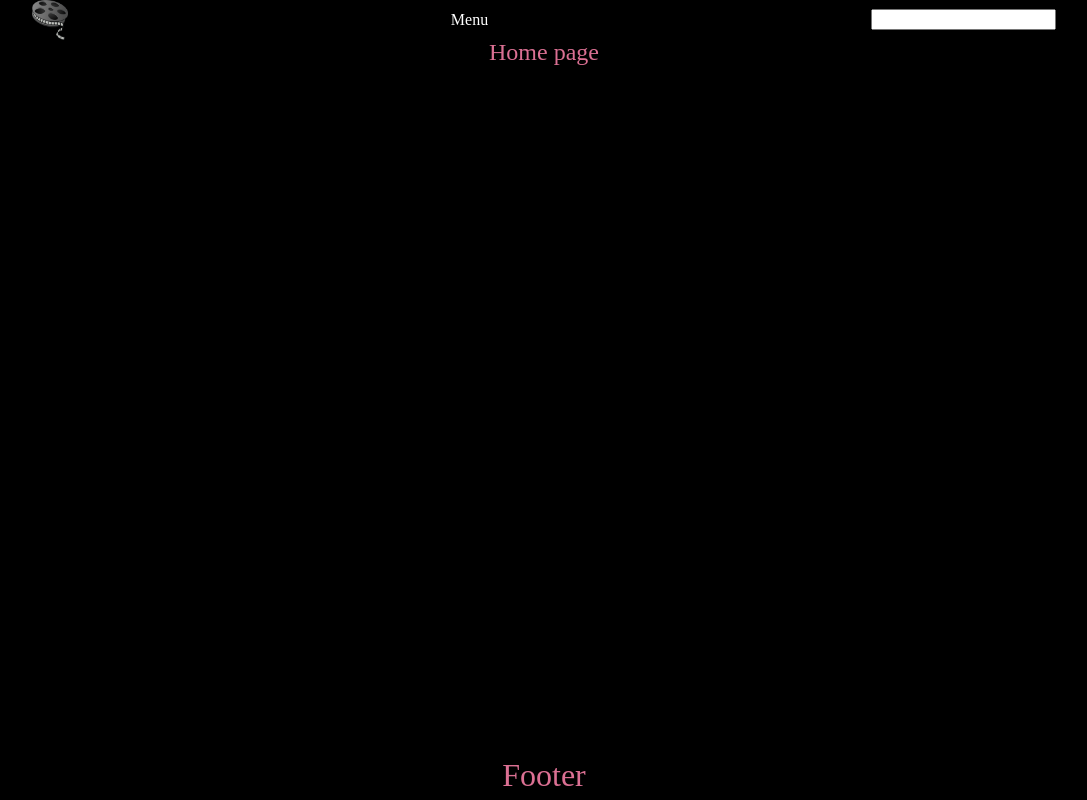
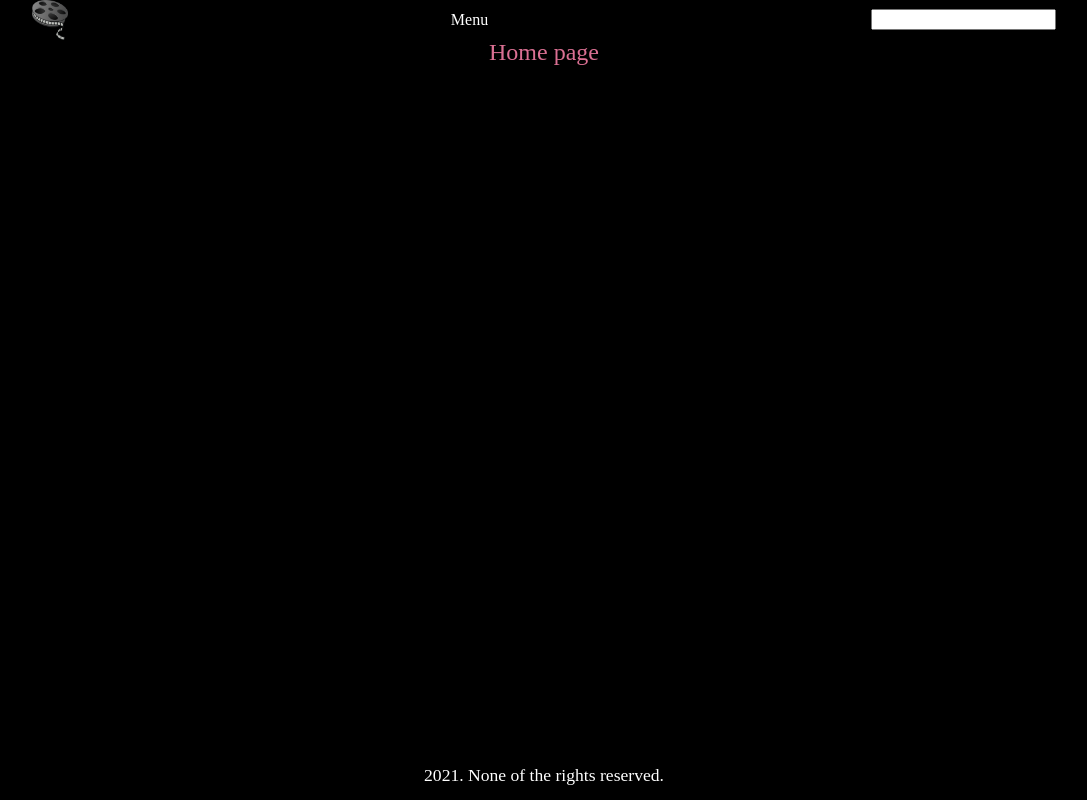
Before and after one commit to bykbaiev/movie-db, a React (Create React App) app: page / in a window 1280 px wide. Shown: the whole page, without its empty margins (96-1183 px from the left). Built offline with nearby package versions, Linux system fonts and the light colour scheme.

Commit message:
feat(layout): add Footer
Footer primitive

feat/layout

```diff
--- a/src/components/Footer/Footer.tsx
+++ b/src/components/Footer/Footer.tsx
@@ -1,13 +1,23 @@
-import { H1 } from 'components/Title';
+import { Text } from 'components/Text';
 import styled from 'styled-components';
 
 export const FOOTER_HEIGHT = '50px';
 
-const Wrapper = styled(H1)`
+const Wrapper = styled.div`
   height: ${FOOTER_HEIGHT};
   line-height: ${FOOTER_HEIGHT};
 `;
 
-export const Footer = () => (
-  <Wrapper>Footer</Wrapper>
-);
+export const Footer = () => {
+  const year = new Date().getFullYear();
+
+  return (
+    <Wrapper>
+      <Text
+        textAlign="center"
+        fontSize="1.1rem">
+        {year}. None of the rights reserved.
+      </Text>
+    </Wrapper>
+  );
+};
```
